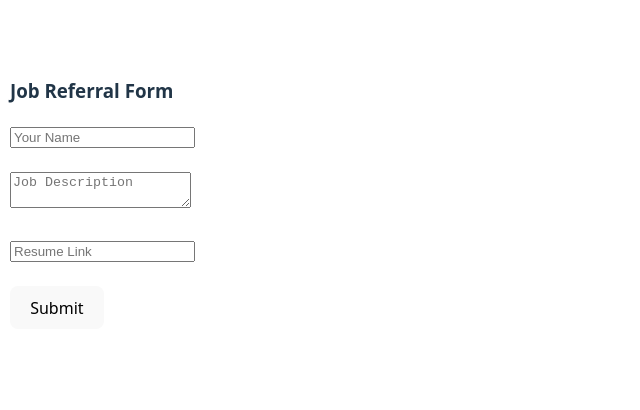
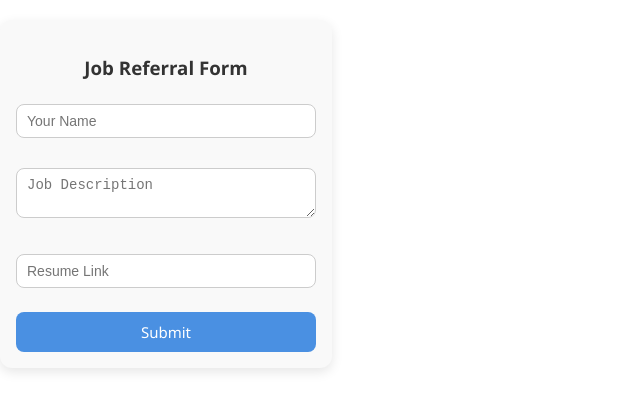
Before and after one commit to anasanshu/referloop-extension, a React (Vite) app: page / in a window 1280 px wide. Shown: the part 206-616 px from the top of the page, without its empty margins (0-640 px from the left). Built offline with nearby package versions, Linux system fonts and the light colour scheme.

Commit message:
Css Styling and some error resolving

```diff
--- /dev/null
+++ b/src/Popup.css
@@ -0,0 +1,49 @@
+/* src/popup/Popup.css */
+.popup-container {
+  padding: 16px;
+  width: 300px;
+  font-family: 'Segoe UI', sans-serif;
+  background-color: #f9f9f9;
+  border-radius: 12px;
+  box-shadow: 0 4px 12px rgba(0, 0, 0, 0.1);
+}
+
+.popup-container h3 {
+  margin-bottom: 16px;
+  color: #333;
+  text-align: center;
+}
+
+.popup-container input,
+.popup-container textarea {
+  width: 100%;
+  padding: 8px 10px;
+  margin-top: 6px;
+  border: 1px solid #ccc;
+  border-radius: 8px;
+  font-size: 14px;
+  box-sizing: border-box;
+  transition: border 0.2s ease;
+}
+
+.popup-container input:focus,
+.popup-container textarea:focus {
+  border-color: #4a90e2;
+  outline: none;
+}
+
+.popup-container button {
+  width: 100%;
+  padding: 10px;
+  background-color: #4a90e2;
+  color: white;
+  border: none;
+  border-radius: 8px;
+  font-size: 15px;
+  cursor: pointer;
+  transition: background-color 0.2s ease;
+}
+
+.popup-container button:hover {
+  background-color: #357abd;
+}
--- a/src/Popup.tsx
+++ b/src/Popup.tsx
@@ -1,5 +1,5 @@
-// src/popup/Popup.tsx
 import React, { useState } from 'react';
+import './Popup.css';
 
 const Popup = () => {
   const [name, setName] = useState('');
@@ -17,7 +17,7 @@ const Popup = () => {
   };
 
   return (
-    <div style={{ padding: '10px', width: '300px' }}>
+    <div className="popup-container">
       <h3>Job Referral Form</h3>
       <form onSubmit={handleSubmit}>
         <input
```
Also changed, not shown: public/manifest.json.
